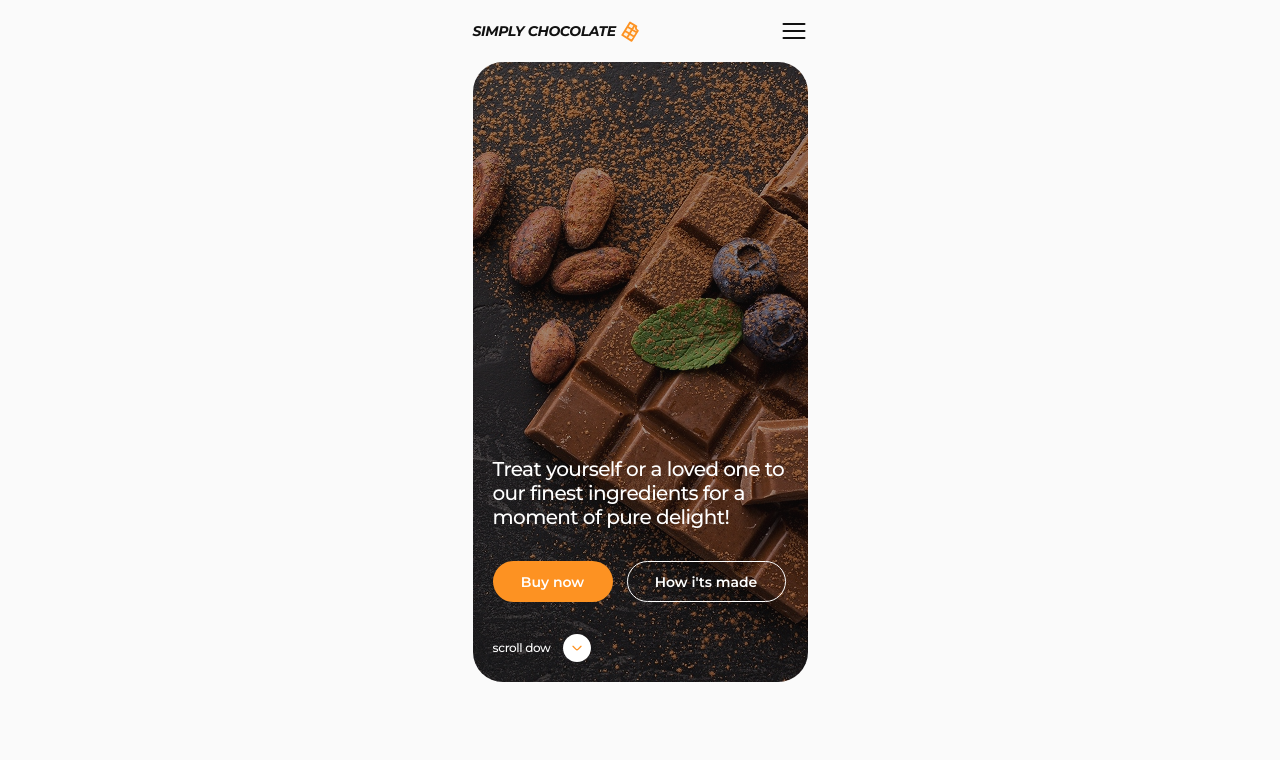
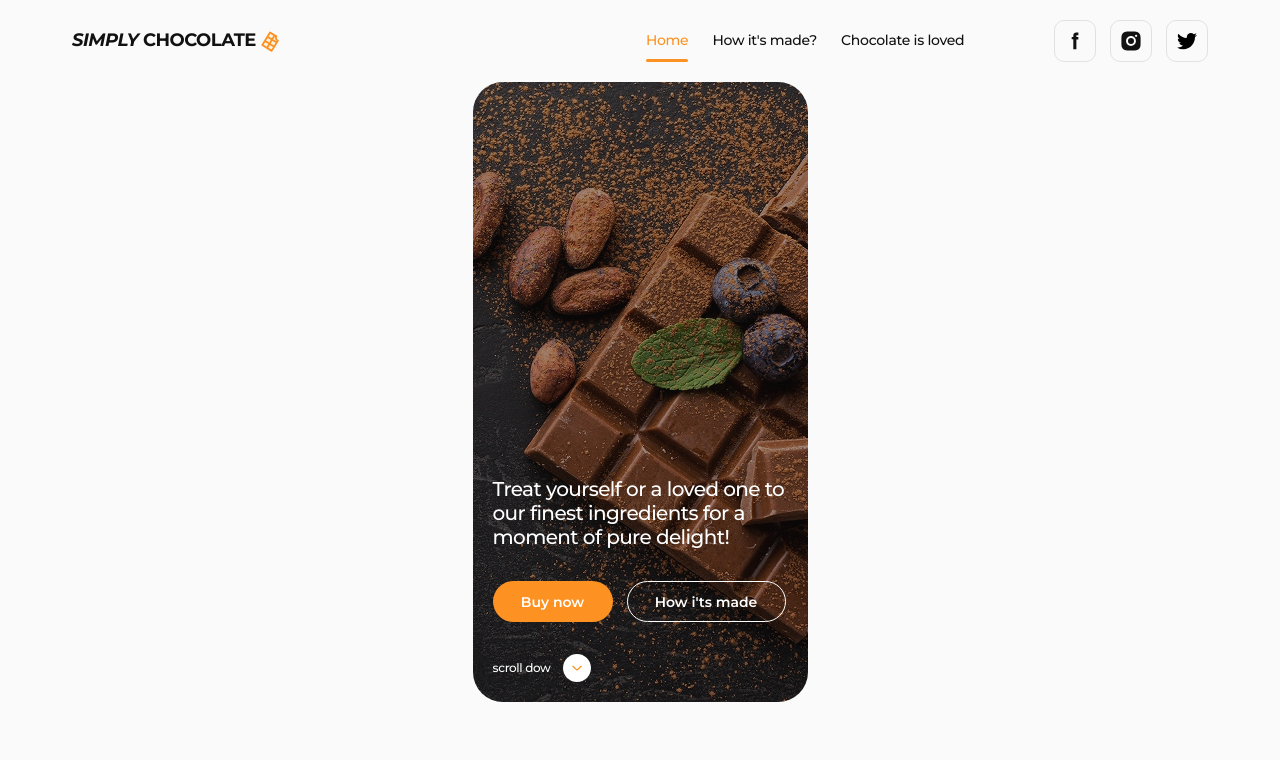
Before and after one commit to Viktor-8888/simply-chocolate, a plain HTML site: page index.html in a window 1280 px wide. Shown: the top 760 px of the page. Drawn offline with nearby package versions, Linux system fonts and the light colour scheme.

Commit message:
added tablet and desktop

```diff
--- a/css/styles.css
+++ b/css/styles.css
@@ -68,6 +68,17 @@ input {
   padding: 0 20px;
   margin: 0 auto;
 }
+@media only screen and (min-width: 768px) {
+  .mobile-container {
+    max-width: 736px;
+    padding: 0 16px;
+  }
+}
+@media only screen and (min-width: 1168px) {
+  .mobile-container {
+    max-width: 1168px;
+  }
+}
 .mobile-section-title {
   font-weight: 600;
   font-size: 20px;
@@ -76,6 +87,15 @@ input {
   text-transform: uppercase;
   text-align: center;
   margin: 0 auto 32px auto;
+  max-width: 283px;
+}
+@media only screen and (min-width: 768px) {
+  .mobile-section-title {
+    font-size: 24px;
+    line-height: 1.17;
+    margin-bottom: 50px;
+    max-width: 412px;
+  }
 }
 .mobile-section-title-accent {
   color: #fd9222;
@@ -85,6 +105,7 @@ input {
 /* #region Header */
 
 .page-header {
+  margin: 0 auto;
 }
 .header-container {
   display: flex;
@@ -92,11 +113,25 @@ input {
   flex-direction: row;
   justify-content: space-between;
 }
-.mobile-header-link {
+@media only screen and (min-width: 768px) {
+  .header-nav {
+    display: flex;
+    align-items: center;
+    justify-content: center;
+    flex-direction: row;
+    gap: 47px;
+    margin-right: auto;
+  }
+}
+@media only screen and (min-width: 1168px) {
+  .header-nav {
+    gap: 365px;
+  }
+}
+.mobile-header-logo-link {
   display: flex;
   align-items: center;
   justify-content: center;
-  font-style: italic;
   font-weight: 700;
   font-size: 14px;
   line-height: 1.3;
@@ -104,8 +139,89 @@ input {
   padding-top: 20.5px;
   padding-bottom: 20.5px;
 }
+@media only screen and (min-width: 768px) {
+  .mobile-header-logo-link {
+    padding-top: 29.5px;
+    padding-bottom: 29.5px;
+  }
+}
+@media only screen and (min-width: 1168px) {
+  .mobile-header-logo-link {
+    font-size: 18px;
+    line-height: 1.11;
+    padding-top: 28px;
+    padding-bottom: 28px;
+  }
+}
+.header-span {
+  font-style: italic;
+}
 .mobile-logo-svg {
   margin-left: 4px;
+}
+.header-menu-list {
+  display: none;
+}
+@media only screen and (min-width: 768px) {
+  .header-menu-list {
+    display: flex;
+    align-items: center;
+    justify-content: center;
+    flex-direction: row;
+    gap: 20px;
+    font-weight: 500;
+    font-size: 14px;
+    line-height: 1.14;
+    letter-spacing: -0.02em;
+  }
+}
+@media only screen and (min-width: 1168px) {
+  .header-menu-list {
+    gap: 24px;
+  }
+}
+.header-menu-items {
+}
+@media only screen and (min-width: 768px) {
+  .header-menu-link {
+    padding: 12px 0;
+  }
+}
+.header-menu-link:hover,
+.header-menu-link:focus,
+.header-menu-link.active {
+  color: #fd9222;
+}
+.header-menu-link.active {
+  position: relative;
+}
+.header-menu-link.active::after {
+  content: '';
+  width: 100%;
+  position: absolute;
+  left: 0;
+  bottom: -1px;
+  height: 3px;
+  background-color: #fd9222;
+  border-radius: 2px;
+}
+.socials-list.header-socials-list {
+  display: none;
+}
+@media only screen and (min-width: 768px) {
+  .socials-list.header-socials-list {
+    display: flex;
+    border: none;
+    padding: 20px 0;
+    margin: 0;
+  }
+}
+.socials-items.header-socials-items {
+  border: 1px solid rgba(17, 17, 17, 0.1);
+}
+
+.socials-icons-svg.header-socials-icons-svg {
+  fill: #111;
 }
 .mobile-header-btn {
   border: none;
@@ -113,6 +229,11 @@ input {
   display: flex;
   align-items: center;
   justify-content: center;
+}
+@media only screen and (min-width: 768px) {
+  .mobile-header-btn {
+    display: none;
+  }
 }
 .mobile-header-btn:active .mobile-menu-svg {
   width: 32px;
@@ -131,7 +252,16 @@ input {
 .mobile-startpage {
   padding-bottom: 40px;
 }
-
+@media only screen and (min-width: 768px) {
+  .mobile-startpage {
+    padding-bottom: 20px;
+  }
+}
+@media only screen and (min-width: 1168px) {
+  .mobile-startpage {
+    padding-bottom: 40px;
+  }
+}
 .mobile-startpage-holder {
   display: flex;
   flex-direction: column;
@@ -147,6 +277,14 @@ input {
   background-position: center center;
   background-repeat: no-repeat;
   background-size: cover;
+}
+@media only screen and (min-width: 768px) {
+  .mobile-startpage-holder {
+  }
+}
+@media only screen and (min-width: 1168px) {
+  .mobile-startpage-holder {
+  }
 }
 .mobile-startpage-title {
   font-weight: 500;
@@ -228,8 +366,6 @@ input {
   padding-top: 20px;
   padding-bottom: 20px;
 }
-.visually-hidden {
-}
 .mobile-benefits-list {
 }
 .icon-wrapper-benefits {
@@ -268,9 +404,6 @@ input {
 .mobile-ingridients {
   padding-top: 40px;
   padding-bottom: 40px;
-}
-.ingridients-title {
-  width: 283px;
 }
 .mobile-section-title-accent {
 }
@@ -666,31 +799,30 @@ input {
   line-height: 1.3;
   margin-bottom: 14px;
 }
-.mobile-footer-socials-list {
+.socials-list {
   display: flex;
   gap: 14px;
   border-bottom: 1px solid rgba(255, 255, 255, 0.1);
   margin-bottom: 32px;
   padding-bottom: 32px;
 }
-.mobile-footer-socials-items {
+.socials-items {
+  border: 1px solid rgba(255, 255, 255, 0.1);
+  border-radius: 10px;
+}
+.socials-link {
   display: flex;
   align-items: center;
   justify-content: center;
   gap: 8px;
-  border: 1px solid rgba(255, 255, 255, 0.1);
-  border-radius: 10px;
   width: 40px;
   height: 40px;
 }
-.mobile-footer-socials-link {
-  display: block;
-}
-.mobile-socials-icons-svg {
+.socials-icons-svg {
   fill: #fff;
   display: block;
 }
-.mobile-socials-icons-svg:active {
+.socials-icons-svg:active {
   fill: #fd9222;
 }
 /* .mobile-footer-wrap {
@@ -963,6 +1095,7 @@ input[type='checkbox']:checked
 }
 /* #endregion */
 
+/* #region Mobile menu */
 .mobile-menu {
   display: flex;
   flex-direction: column;
@@ -1038,3 +1171,5 @@ input[type='checkbox']:checked
 .mobile-menu-socials-svg {
   fill: #ffffff;
 }
+
+/* #endregion */
--- a/index.html
+++ b/index.html
@@ -26,12 +26,76 @@
     <!-- #region header -->
     <header class="page-header" id="home">
       <div class="mobile-container header-container">
-        <a class="mobile-header-link" href="./index.html">
-          SIMPLY CHOCOLATE
-          <svg class="mobile-logo-svg" width="21" height="21">
-            <use href="./images/icons.svg#icon-chocolate-mob"></use>
-          </svg>
-        </a>
+        <nav class="header-nav">
+          <a class="mobile-header-logo-link" href="./index.html">
+            <span class="header-span">SIMPLY</span>
+            &nbsp;CHOCOLATE
+            <svg class="mobile-logo-svg" width="21" height="21">
+              <use href="./images/icons.svg#icon-chocolate-mob"></use>
+            </svg>
+          </a>
+          <ul class="header-menu-list">
+            <li class="header-menu-items">
+              <a href="#home" class="header-menu-link active">Home</a>
+            </li>
+            <li class="header-menu-items">
+              <a href="#made" class="header-menu-link">How it's made?</a>
+            </li>
+            <li class="header-menu-items">
+              <a href="#reviews" class="header-menu-link">Chocolate is loved</a>
+            </li>
+          </ul>
+        </nav>
+        <ul class="socials-list header-socials-list">
+          <li class="socials-items header-socials-items">
+            <a
+              class="socials-link"
+              href="https://facebook.com"
+              target="_blank"
+              rel="noopener noreferrer"
+              aria-label="Link to Facebook"
+            >
+              <svg
+                class="socials-icons-svg header-socials-icons-svg"
+                width="24"
+                height="24"
+              >
+                <use href="./images/icons.svg#icon-icon-facebook"></use>
+              </svg>
+            </a>
+          </li>
+          <li class="socials-items header-socials-items">
+            <a
+              class="socials-link"
+              href="https://instagram.com"
+              target="_blank"
+              rel="noopener noreferrer"
+              aria-label="Link to Instagram"
+            >
+              <svg
+                class="socials-icons-svg header-socials-icons-svg"
+                width="24"
+                height="24"
+              >
+                <use href="./images/icons.svg#icon-icon-instagram"></use>
+              </svg>
+            </a>
+          </li>
+          <li class="socials-items header-socials-items">
+            <a
+              class="socials-link"
+              href="https://twitter.com"
+              target="_blank"
+              rel="noopener noreferrer"
+              aria-label="Link to Twitter"
+            >
+              <svg class="header-socials-icons-svg" width="24" height="24">
+                <use href="./images/icons.svg#icon-twitter-1"></use>
+              </svg>
+            </a>
+          </li>
+        </ul>
+
         <button class="mobile-header-btn" type="button">
           <svg class="mobile-menu-svg">
             <use href="./images/icons.svg#icon-menu-mob"></use>
@@ -127,7 +191,7 @@
       <!-- #region Ingridients -->
       <section class="mobile-ingridients">
         <div class="mobile-container">
-          <h2 class="mobile-section-title ingridients-title">
+          <h2 class="mobile-section-title">
             It all adds up to one exceptional
             <span class="mobile-section-title-accent">taste</span>
             sensation
@@ -509,42 +573,42 @@
           </ul>
         </adress>
         <p class="mobile-footer-socials-text">Social networks</p>
-        <ul class="mobile-footer-socials-list">
-          <li class="mobile-footer-socials-items">
+        <ul class="socials-list">
+          <li class="socials-items">
             <a
-              class="mobile-footer-socials-link"
+              class="socials-link"
               href="https://facebook.com"
               target="_blank"
               rel="noopener noreferrer"
               aria-label="Link to Facebook"
             >
-              <svg class="mobile-socials-icons-svg" width="24" height="24">
+              <svg class="socials-icons-svg" width="24" height="24">
                 <use href="./images/icons.svg#icon-icon-facebook"></use>
               </svg>
             </a>
           </li>
-          <li class="mobile-footer-socials-items">
+          <li class="socials-items">
             <a
-              class="mobile-footer-socials-link"
+              class="socials-link"
               href="https://instagram.com"
               target="_blank"
               rel="noopener noreferrer"
               aria-label="Link to Instagram"
             >
-              <svg class="mobile-socials-icons-svg" width="24" height="24">
+              <svg class="socials-icons-svg" width="24" height="24">
                 <use href="./images/icons.svg#icon-icon-instagram"></use>
               </svg>
             </a>
           </li>
-          <li class="mobile-footer-socials-items">
+          <li class="socials-items">
             <a
-              class="mobile-footer-socials-link"
+              class="socials-link"
               href="https://twitter.com"
               target="_blank"
               rel="noopener noreferrer"
               aria-label="Link to Twitter"
             >
-              <svg class="mobile-socials-icons-svg" width="24" height="24">
+              <svg class="socials-icons-svg" width="24" height="24">
                 <use href="./images/icons.svg#icon-twitter-1"></use>
               </svg>
             </a>
```
